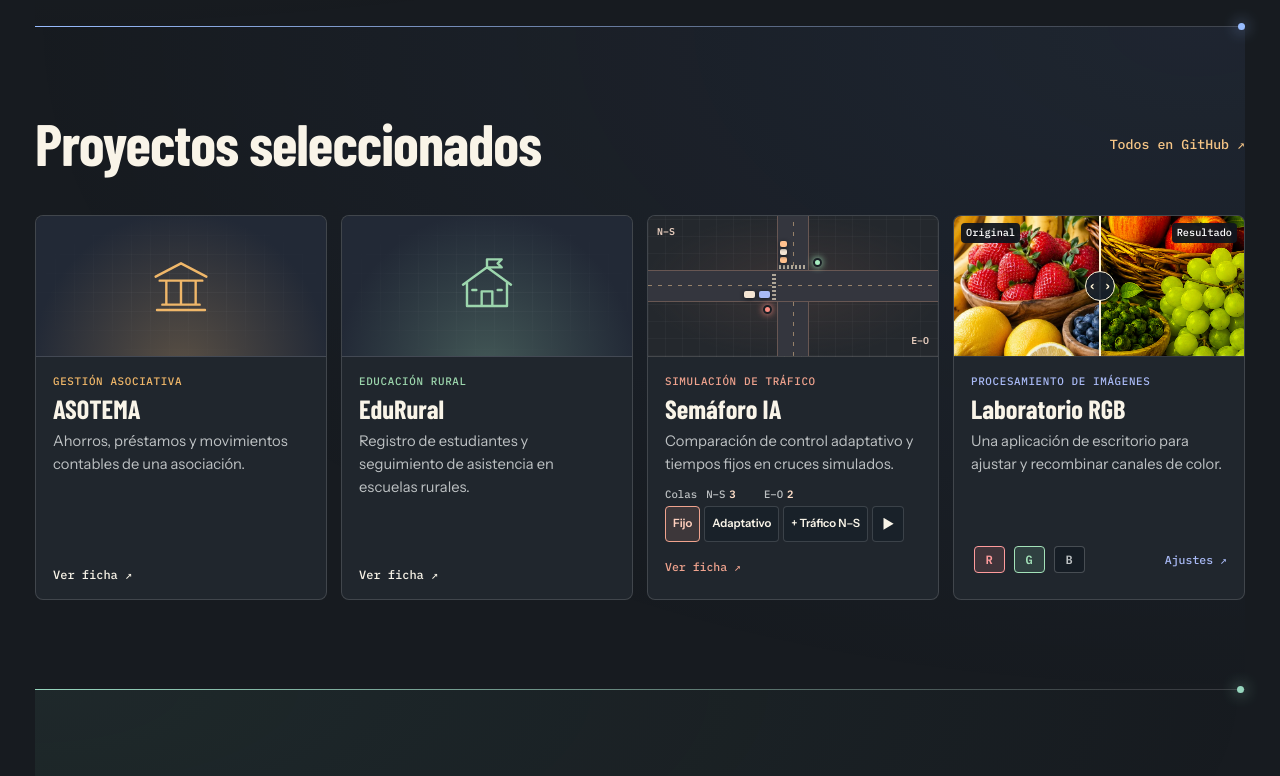
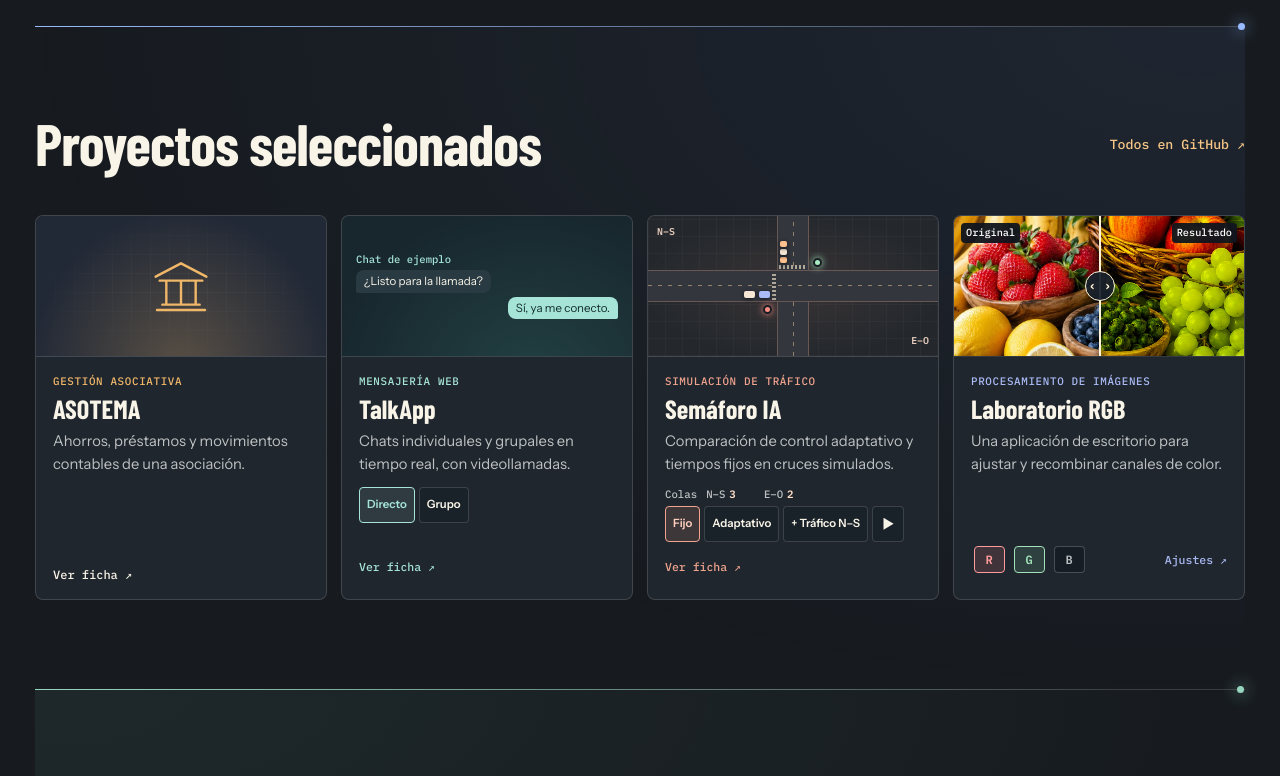
Before and after one commit to Diego200509/diego200509.github.io, a plain HTML site: page index.html in a window 1280 px wide. Shown: the part 1190-1966 px from the top of the page. Drawn offline with nearby package versions, Linux system fonts and the light colour scheme; a web font is replaced by a local one.

Commit message:
Reemplaza EduRural por TalkApp en el portafolio

```diff
--- a/content.js
+++ b/content.js
@@ -19,20 +19,19 @@ export const projects = [
     }
   },
   {
-    id: "edurural", name: { es: "EduRural", en: "EduRural" }, accent: "#9cd6ad",
-    repo: repo + "EduRural", stack: "Next.js · NestJS · TypeScript · MongoDB",
-    icon: '<path d="m6 23 18-13 18 13M9 21v18h30V21M20 39V28h8v11m-15-12h3m16 0h3M24 10V4h11l-3 3 3 3H24"/>',
+    id: "talkapp", name: { es: "TalkApp", en: "TalkApp" },
+    stack: "Next.js · Express · MongoDB · Socket.IO · WebRTC",
     es: {
-      kind: "Educación rural", location: "Escuela",
-      short: "Registro de estudiantes y seguimiento de asistencia en escuelas rurales.",
-      problem: "Sin un registro organizado de estudiantes y asistencia, es más difícil detectar a tiempo ausencias recurrentes en contextos rurales.",
-      solution: "Los hitos del proyecto documentan el registro de estudiantes y un módulo básico de asistencia. La detección de riesgo de deserción forma parte del objetivo del proyecto."
+      kind: "Mensajería web", location: "Estación de radio",
+      short: "Chats individuales y grupales en tiempo real, con videollamadas.",
+      problem: "Cuando un equipo coordina por chat y se reúne por videollamada en otra aplicación, la conversación queda repartida entre herramientas.",
+      solution: "TalkApp reúne conversaciones individuales, grupos y videollamadas en una aplicación web. Usa Socket.IO para entregar mensajes en tiempo real, MongoDB para conservar el historial y WebRTC para las llamadas."
     },
     en: {
-      kind: "Rural education", location: "School",
-      short: "Student records and attendance tracking for rural schools.",
-      problem: "Without organized student and attendance records, recurring absences are harder to identify early in rural communities.",
-      solution: "The project milestones document student registration and a basic attendance module. Identifying students at risk of dropping out is one of the project’s goals."
+      kind: "Web messaging", location: "Radio station",
+      short: "Real-time direct and group chats with video calls.",
+      problem: "When a team coordinates by chat and meets by video in another app, the conversation gets split across tools.",
+      solution: "TalkApp brings direct messages, group chats, and video calls into one web app. It uses Socket.IO for real-time messaging, MongoDB for conversation history, and WebRTC for calls."
     }
   },
   {
@@ -79,9 +78,12 @@ export const translations = {
     projects: "Proyectos", profile: "Sobre mí", contact: "Contacto",
     intro: "PORTAFOLIO · AMBATO, ECUADOR",
     role: "Estudiante de Ingeniería en Software",
-    lead: "Desarrollo aplicaciones para resolver problemas de gestión, educación y automatización.",
+    lead: "Desarrollo aplicaciones para resolver problemas de gestión, comunicación y automatización.",
     enter: "Explorar en 3D", viewProjects: "Ver proyectos ↓",
     avatarAlt: "Retrato 3D del rostro de Diego Jijón", previewProject: "Laboratorio RGB ↗",
+    talkPreview: "Chat de ejemplo", talkDirect: "Directo", talkGroup: "Grupo",
+    talkDirectFirst: "¿Listo para la llamada?", talkDirectReply: "Sí, ya me conecto.",
+    talkGroupFirst: "¿Probamos la demo?", talkGroupReply: "Equipo listo.",
     trafficMode: "Modo del semáforo", trafficFixed: "Fijo", trafficAdaptive: "Adaptativo",
     trafficDemand: "+ Tráfico N–S", trafficDemandLabel: "Más tráfico norte-sur",
     trafficPlay: "Iniciar", trafficPause: "Pausar", trafficResume: "Continuar",
@@ -140,9 +142,12 @@ export const translations = {
     projects: "Projects", profile: "About me", contact: "Contact",
     intro: "PORTFOLIO · AMBATO, ECUADOR",
     role: "Software Engineering student",
-    lead: "I build applications for operations, education, and automation.",
+    lead: "I build applications for operations, communication, and automation.",
     enter: "Explore in 3D", viewProjects: "View projects ↓",
     avatarAlt: "3D portrait of Diego Jijón", previewProject: "RGB Lab ↗",
+    talkPreview: "Sample chat", talkDirect: "Direct", talkGroup: "Group",
+    talkDirectFirst: "Ready for the call?", talkDirectReply: "Yes, joining now.",
+    talkGroupFirst: "Shall we test the demo?", talkGroupReply: "The team is ready.",
     trafficMode: "Signal mode", trafficFixed: "Fixed", trafficAdaptive: "Adaptive",
     trafficDemand: "+ N–S traffic", trafficDemandLabel: "More north–south traffic",
     trafficPlay: "Start", trafficPause: "Pause", trafficResume: "Resume",
--- a/game/world.js
+++ b/game/world.js
@@ -10,7 +10,7 @@ const RANGE = 4.6;
 const stops = {
   rgb: { x: 0, z: -3.3, yaw: -0.02 },
   asotema: { x: -10, z: 0, yaw: Math.PI / 2 },
-  edurural: { x: 10, z: 0, yaw: -Math.PI / 2 },
+  talkapp: { x: 6.7, z: 0, yaw: -Math.PI / 2, pitch: .085 },
   traffic: { x: 7.5, z: 11, yaw: 0 },
   ambacar: { ...workshopPoint(0, 5.2), yaw: workshopYaw, pitch: .08 }
 };
--- a/index.html
+++ b/index.html
@@ -41,7 +41,7 @@
           <p class="eyebrow" data-t="intro">PORTAFOLIO · AMBATO, ECUADOR</p>
           <h1 id="title">Diego <em>Jijón</em></h1>
           <p class="hero-role" data-t="role">Estudiante de Ingeniería en Software</p>
-          <p class="lead" data-t="lead">Desarrollo aplicaciones para resolver problemas de gestión, educación y automatización.</p>
+          <p class="lead" data-t="lead">Desarrollo aplicaciones para resolver problemas de gestión, comunicación y automatización.</p>
           <div class="hero-actions">
             <a class="button primary" href="#projects" data-t="viewProjects">Ver proyectos ↓</a>
             <button class="button secondary" id="enter" type="button" disabled>
@@ -103,6 +103,31 @@
         <a href="https://github.com/Diego200509?tab=repositories" class="text-link" target="_blank" rel="noopener noreferrer" data-t="allRepos">Todos en GitHub ↗</a>
       </header>
       <div class="project-grid" id="project-grid" data-reveal="sequence">
+        <article class="project-card" id="talkapp" aria-labelledby="talkapp-title">
+          <div class="talkapp-preview">
+            <div class="talkapp-preview-label" data-t="talkPreview">Chat de ejemplo</div>
+            <div class="talkapp-conversation" id="talkapp-conversation" aria-live="polite">
+              <div data-talk-chat="direct">
+                <p data-t="talkDirectFirst">¿Listo para la llamada?</p>
+                <p data-t="talkDirectReply">Sí, ya me conecto.</p>
+              </div>
+              <div data-talk-chat="group" hidden>
+                <p data-t="talkGroupFirst">¿Probamos la demo?</p>
+                <p data-t="talkGroupReply">Equipo listo.</p>
+              </div>
+            </div>
+          </div>
+          <div class="project-copy">
+            <small id="talkapp-kind">Mensajería web</small>
+            <h3 id="talkapp-title">TalkApp</h3>
+            <span id="talkapp-description">Chats individuales y grupales en tiempo real, con videollamadas.</span>
+            <div class="talkapp-modes" role="group" aria-label="Chat de ejemplo" data-aria="talkPreview">
+              <button type="button" data-talk-mode="direct" data-t="talkDirect" aria-controls="talkapp-conversation" aria-pressed="true" disabled>Directo</button>
+              <button type="button" data-talk-mode="group" data-t="talkGroup" aria-controls="talkapp-conversation" aria-pressed="false" disabled>Grupo</button>
+            </div>
+            <button class="talkapp-details" id="talkapp-details" type="button" aria-haspopup="dialog" data-t="detail" disabled>Ver ficha ↗</button>
+          </div>
+        </article>
         <article class="project-card traffic-card" id="traffic-demo" aria-labelledby="traffic-title">
           <div class="traffic-scene" aria-hidden="true">
             <div class="traffic-road traffic-road-vertical"></div>
@@ -189,7 +214,6 @@
       <noscript>
         <ul>
           <li><a href="https://github.com/Diego200509/asotema">ASOTEMA</a></li>
-          <li><a href="https://github.com/Diego200509/EduRural">EduRural</a></li>
           <li><a href="https://github.com/Diego200509/Semaforo_IA">Semáforo IA</a></li>
           <li><a href="https://github.com/Diego200509/Lab_imagenes_rgb">Laboratorio RGB</a></li>
         </ul>
@@ -245,7 +269,7 @@
       <div class="loading-plan" aria-hidden="true">
         <span class="plan-road"></span>
         <span class="plan-block plan-lab"></span><span class="plan-block plan-hall"></span>
-        <span class="plan-block plan-school"></span><span class="plan-block plan-garage"></span>
+        <span class="plan-block plan-comms"></span><span class="plan-block plan-garage"></span>
         <span class="plan-block plan-crossing"></span><span class="plan-square"></span>
       </div>
       <div class="loading-copy">
--- a/landing.css
+++ b/landing.css
@@ -146,6 +146,103 @@
 #projects .project-icon svg {
   width: clamp(40px, 5vw, 68px);
   height: clamp(40px, 5vw, 68px);
+}
+
+#talkapp {
+  --accent: #a5e4d7;
+  min-width: 0;
+  scroll-margin-top: 105px;
+}
+
+#talkapp:hover { transform: none; }
+#talkapp:focus-within { border-color: var(--accent); }
+
+.talkapp-preview {
+  flex: none;
+  width: 100%;
+  height: clamp(98px, 11vw, 157px);
+  overflow: hidden;
+  display: flex;
+  flex-direction: column;
+  justify-content: center;
+  gap: 5px;
+  padding: 8px clamp(8px, 1.1vw, 16px);
+  border-bottom: 1px solid var(--line);
+  background: radial-gradient(ellipse at 65% 115%, #326b665e, transparent 75%), #18272e;
+}
+
+.talkapp-preview-label {
+  color: var(--accent);
+  font: 500 .66rem/1.2 var(--mono);
+}
+
+.talkapp-conversation > div {
+  display: flex;
+  flex-direction: column;
+  align-items: flex-start;
+  gap: 4px;
+}
+
+.talkapp-conversation p {
+  max-width: 100%;
+  margin: 0;
+  padding: 4px 8px;
+  border-radius: 8px 8px 8px 2px;
+  background: #293a43;
+  color: var(--ink);
+  font-size: .72rem;
+  line-height: 1.25;
+}
+
+.talkapp-conversation p + p {
+  align-self: end;
+  border-radius: 8px 8px 2px 8px;
+  background: #a5e4d7;
+  color: #142e2c;
+}
+
+#talkapp h3 { font: 700 1.65rem/1 var(--display); }
+
+.talkapp-modes {
+  display: flex;
+  gap: 4px;
+  margin-top: 3px;
+}
+
+.talkapp-modes button {
+  min-height: 36px;
+  padding: 3px 7px;
+  border: 1px solid var(--line);
+  border-radius: 4px;
+  background: #192129;
+  font: 600 .71rem/1.16 var(--body);
+}
+
+.talkapp-modes button[aria-pressed="true"] {
+  border-color: var(--accent);
+  background: #a5e4d71c;
+  color: var(--accent);
+}
+
+.talkapp-details {
+  align-self: start;
+  min-height: 32px;
+  margin-top: auto;
+  padding: 1px 0 0;
+  border: 0;
+  background: transparent;
+  color: var(--accent);
+  font: 500 .72rem/1.35 var(--mono);
+  text-align: left;
+}
+
+.talkapp-details:hover { text-decoration: underline; }
+
+@media (max-width: 600px) {
+  #talkapp { scroll-margin-top: 118px; }
+  #talkapp h3 { font-size: 1.45rem; }
+  .talkapp-modes button,
+  .talkapp-details { min-height: 40px; }
 }
 
 #contact h2 {
--- a/main.js
+++ b/main.js
@@ -5,7 +5,7 @@ import { setupMission } from "./game/mission.js";
 const get = (id) => document.getElementById(id);
 const projectById = new Map(projects.map((project) => [project.id, project]));
 const ambacar = experience.find((entry) => entry.id === "ambacar");
-const destinations = ["rgb", "asotema", "edurural", "ambacar", "traffic"];
+const destinations = ["rgb", "asotema", "talkapp", "ambacar", "traffic"];
 const game = get("game");
 const viewport = get("viewport");
 const entry = get("enter");
@@ -65,9 +65,11 @@ const workshopMission = setupMission(missionDialog, () => language, () => {
 
 function renderCards() {
   const grid = get("project-grid");
+  const talkApp = projectById.get("talkapp");
   const traffic = projectById.get("traffic");
-  const trafficDemo = get("traffic-demo");
   const rgb = projectById.get("rgb")[language];
+  get("talkapp-kind").textContent = talkApp[language].kind;
+  get("talkapp-description").textContent = talkApp[language].short;
   get("traffic-kind").textContent = traffic[language].kind;
   get("traffic-description").textContent = traffic[language].short;
   get("traffic-title").textContent = traffic.name[language];
@@ -87,13 +89,14 @@ function renderCards() {
     return card;
   };
   for (const card of grid.querySelectorAll("button.project-card")) card.remove();
-  trafficDemo.before(...projects.filter(project => project.id !== "rgb" && project.id !== "traffic").map(template));
+  get("talkapp").before(...projects.filter(project => !["talkapp", "rgb", "traffic"].includes(project.id)).map(template));
 }
 
 function renderDetail() {
   if (!detailId) return;
   const link = get("detail-link");
   if (detailId === ambacar.id) {
+    link.hidden = false;
     get("detail-type").textContent = words().experience;
     get("detail-title").textContent = "Ambacar S.A.";
     get("detail-content").innerHTML = `<article class="experience-details">${experienceMarkup(ambacar, language)}</article>`;
@@ -110,9 +113,14 @@ function renderDetail() {
     <section><h3>${words().solution}</h3><p>${copy.solution}</p></section>
     ${detailId === "traffic" && !inGame ? `<p>${words().trafficDemoNote}</p>` : ""}
     <p class="stack">${(language === "en" && project.stackEn) || project.stack}</p>`;
-  link.href = project.repo;
-  link.target = "_blank";
-  link.textContent = words().source;
+  link.hidden = !project.repo;
+  if (project.repo) {
+    link.href = project.repo;
+    link.target = "_blank";
+    link.textContent = words().source;
+  } else {
+    link.removeAttribute("href");
+  }
 }
 
 function openProject(id) {
@@ -381,6 +389,18 @@ for (const button of document.querySelectorAll("[data-lang]")) {
 entry.addEventListener("click", enterGame);
 get("featured-detail").addEventListener("click", () => openProject(ambacar.id));
 get("preview-project").addEventListener("click", () => openProject("rgb"));
+const talkModes = document.querySelectorAll("[data-talk-mode]");
+const talkChats = document.querySelectorAll("[data-talk-chat]");
+for (const button of talkModes) {
+  button.disabled = false;
+  button.addEventListener("click", () => {
+    for (const mode of talkModes) mode.setAttribute("aria-pressed", String(mode === button));
+    for (const chat of talkChats) chat.hidden = chat.dataset.talkChat !== button.dataset.talkMode;
+  });
+}
+const talkDetails = get("talkapp-details");
+talkDetails.disabled = false;
+talkDetails.addEventListener("click", () => openProject("talkapp"));
 get("traffic-details").addEventListener("click", () => openProject("traffic"));
 get("exit").addEventListener("click", exitGame);
 get("game-language").addEventListener("click", () => changeLanguage(language === "es" ? "en" : "es"));
--- a/styles.css
+++ b/styles.css
@@ -94,12 +94,12 @@ h2{font:700 clamp(2.2rem,5vw,3.65rem)/.98 var(--display);letter-spacing:-.016em}
 #detail-content h3{color:var(--ink);font-size:1rem;margin-bottom:4px}
 #detail-content .stack{font:500 .77rem/1.6 var(--mono);color:var(--gold)}
 .map-sheet{width:min(94vw,640px)}
-.map-list{display:grid;grid-template-columns:repeat(3,minmax(0,1fr));grid-template-areas:". rgb ." "asotema plaza edurural" "ambacar . traffic";gap:9px;margin-top:18px;padding:8px;background:repeating-linear-gradient(0deg,#ffffff0e 0 1px,transparent 1px 16px),repeating-linear-gradient(90deg,#ffffff0e 0 1px,transparent 1px 16px)}
+.map-list{display:grid;grid-template-columns:repeat(3,minmax(0,1fr));grid-template-areas:". rgb ." "asotema plaza talkapp" "ambacar . traffic";gap:9px;margin-top:18px;padding:8px;background:repeating-linear-gradient(0deg,#ffffff0e 0 1px,transparent 1px 16px),repeating-linear-gradient(90deg,#ffffff0e 0 1px,transparent 1px 16px)}
 .map-list button{padding:12px;text-align:left;background:#151c24;border:1px solid var(--line);border-radius:5px}
 .map-list button:hover{border-color:var(--gold)}
 .map-list span,.map-list small{display:block}
 .map-list small{color:var(--muted);margin-top:3px;font:500 .69rem var(--mono)}
-.map-list [data-destination=rgb]{grid-area:rgb}.map-list [data-destination=asotema]{grid-area:asotema}.map-list [data-destination=edurural]{grid-area:edurural}.map-list [data-destination=traffic]{grid-area:traffic}
+.map-list [data-destination=rgb]{grid-area:rgb}.map-list [data-destination=asotema]{grid-area:asotema}.map-list [data-destination=talkapp]{grid-area:talkapp}.map-list [data-destination=traffic]{grid-area:traffic}
 .map-list [data-destination=ambacar]{grid-area:ambacar}
 .map-list .map-plaza{grid-area:plaza;display:grid;place-items:center;align-self:center;padding:6px 0;border:1px dashed #f8c78770;color:var(--gold);font:500 .75rem var(--mono)}
 .game{position:fixed;inset:0;z-index:3;background:#18262e;overflow:hidden;overscroll-behavior:none}
@@ -136,7 +136,7 @@ h2{font:700 clamp(2.2rem,5vw,3.65rem)/.98 var(--display);letter-spacing:-.016em}
 .loading-plan span{position:absolute;border:1px solid #f8c787ad;transition:background .24s,box-shadow .24s}
 .loading-plan .plan-road{left:10%;top:52%;width:80%;height:14%;border-width:1px 0}
 .plan-lab{left:39%;top:12%;width:22%;height:25%}.plan-hall{left:13%;top:33%;width:20%;height:22%}
-.plan-school{right:13%;top:33%;width:20%;height:22%}.plan-garage{left:17%;bottom:10%;width:17%;height:21%}
+.plan-comms{right:13%;top:33%;width:20%;height:22%}.plan-garage{left:17%;bottom:10%;width:17%;height:21%}
 .plan-crossing{right:14%;bottom:10%;width:17%;height:21%}.plan-square{left:40%;top:43%;width:20%;height:33%;border-radius:50%}
 .loading:is([data-phase="1"],[data-phase="2"],[data-phase="3"]) .plan-block{background:#f8c78738}
 .loading:is([data-phase="2"],[data-phase="3"]) .plan-square{background:#f8c78775;box-shadow:0 0 22px #f8c78750}
```
Also changed, not shown: cv.js (+7 -5 lines), game/scene.js (+11 -8 lines).
